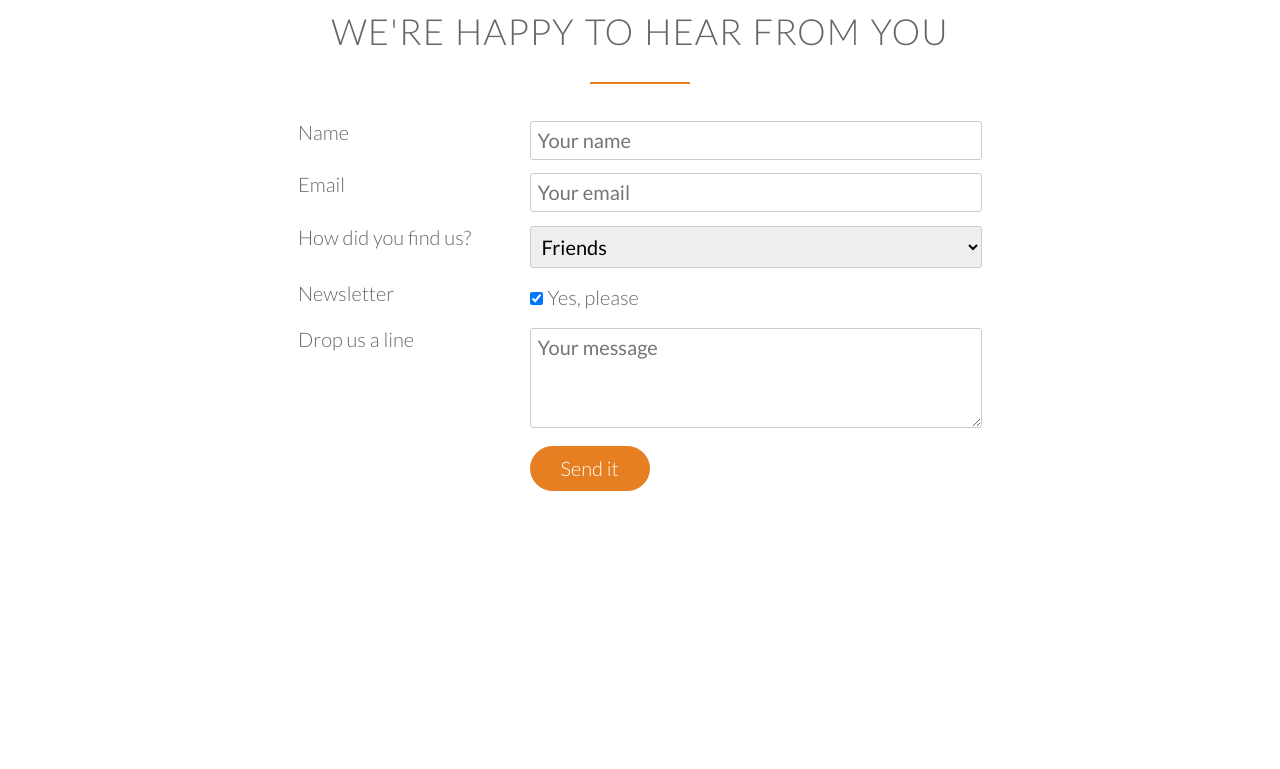
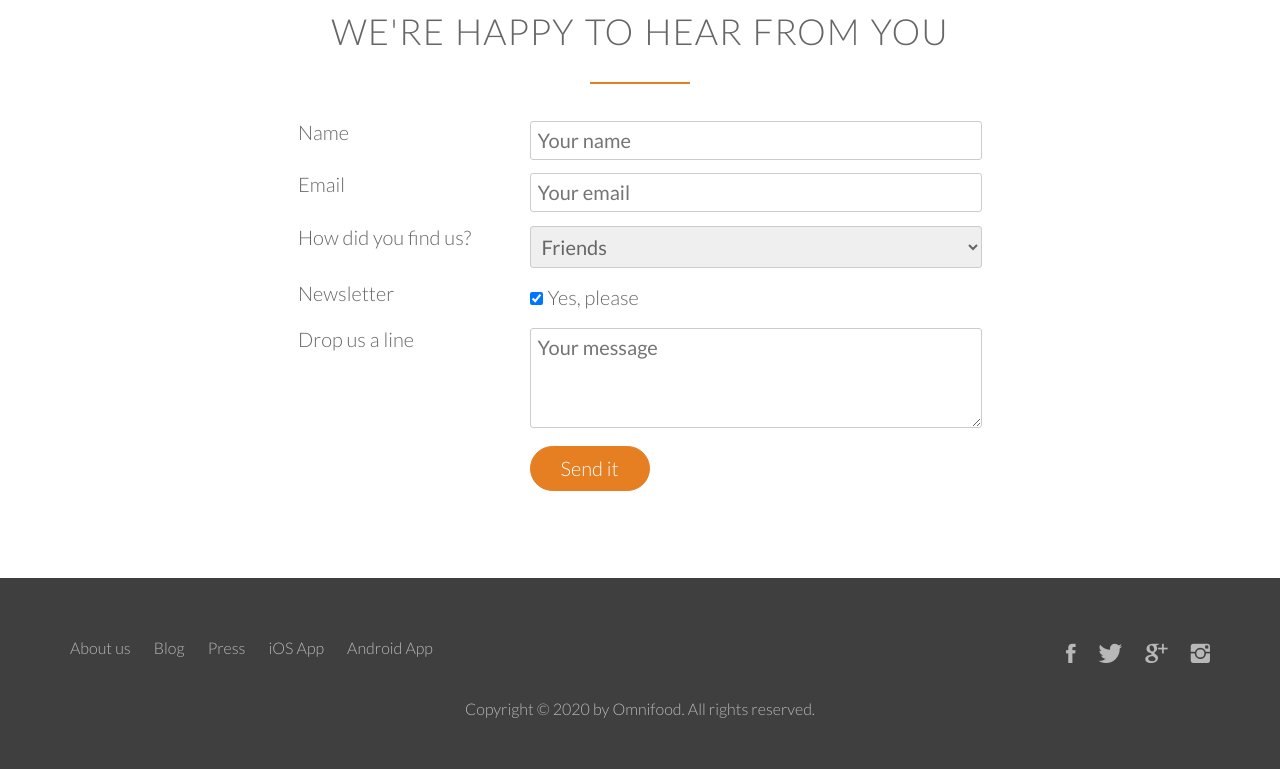
Before and after one commit to lukeevangraham/omnifood, a PHP site: page / in a window 1280 px wide. Shown: the part 4695-5464 px from the top of the page. Before the commit the page ends 5186 px from the top, so only its background shows below. Run offline with PHP 8.4, Linux system fonts and the light colour scheme; some web fonts are replaced.

Commit message:
page complete without media queries

```diff
--- a/index.html
+++ b/index.html
@@ -225,19 +225,22 @@
         <div class="row">
             <div class="col span-1-of-3">
                 <blockquote>
-                    Omnifood is just awesome! I just launched a startup which leaves me with no time for cooking, so Omnifood is a life-saver. Now that I got used to it, I couldn't live without my daily meals!
+                    Omnifood is just awesome! I just launched a startup which leaves me with no time for cooking, so
+                    Omnifood is a life-saver. Now that I got used to it, I couldn't live without my daily meals!
                     <cite><img src="./resources/img/customer-1.jpg" alt="">Alberto Duncan</cite>
                 </blockquote>
             </div>
             <div class="col span-1-of-3">
                 <blockquote>
-                    Inexpensive, healthy and great-tasting meals, delivered right to my home. We have lots of food delivery here in Lisbon, but no one comes even close to Omifood. Me and my family are so in love!
+                    Inexpensive, healthy and great-tasting meals, delivered right to my home. We have lots of food
+                    delivery here in Lisbon, but no one comes even close to Omifood. Me and my family are so in love!
                     <cite><img src="./resources/img/customer-2.jpg" alt="">Joana Silva</cite>
                 </blockquote>
             </div>
             <div class="col span-1-of-3">
                 <blockquote>
-                    I was looking for a quick and easy food delivery service in San Franciso. I tried a lot of them and ended up with Omnifood. Best food delivery service in the Bay Area. Keep up the great work!
+                    I was looking for a quick and easy food delivery service in San Franciso. I tried a lot of them and
+                    ended up with Omnifood. Best food delivery service in the Bay Area. Keep up the great work!
                     <cite><img src="./resources/img/customer-3.jpg" alt="">Milton Chapman</cite>
                 </blockquote>
             </div>
@@ -315,7 +318,7 @@
 
     <section class="section-form">
         <div class="row">
-<h2>We're happy to hear from you</h2>
+            <h2>We're happy to hear from you</h2>
         </div>
 
         <div class="row">
@@ -377,41 +380,40 @@
         </div>
     </section>
 
+    <footer>
+        <div class="row">
+            <div class="col span-1-of-2">
+                <ul class="footer-nav">
+                    <li><a href="#">About us</a></li>
+                    <li><a href="#">Blog</a></li>
+                    <li><a href="#">Press</a></li>
+                    <li><a href="#">iOS App</a></li>
+                    <li><a href="#">Android App</a></li>
+
+                </ul>
+            </div>
+            <div class="col span-1-of-2">
+                <ul class="social-links">
+                    <li><a href="#"><i class="ion-social-facebook"></i></a></li>
+                    <li><a href="#"><i class="ion-social-twitter"></i></a></li>
+                    <li><a href="#"><i class="ion-social-googleplus"></i></a></li>
+                    <li><a href="#"><i class="ion-social-instagram"></i></a></li>
+                </ul>
+            </div>
+        </div>
+        <div class="row">
+            <p>
+                Copyright &copy; 2020 by Omnifood.  All rights reserved.
+            </p>
+        </div>
+    </footer>
+
 </body>
 
 </html>
 
 
 <!--
-
-    Title:
-
-Fields to include:
-
-
-
-
-
-
-
-
-
-
-
-
-
-
-
-Access to newest creations
-Free delivery
-
-Plan 3:
-
-
-
-Free delivery
-
-
 
 
 
--- a/resources/css/style.css
+++ b/resources/css/style.css
@@ -126,7 +126,6 @@ h2:after {
     color: #e67e22;
     font-size: 120%;
     margin-right: 10px;
-
     /* secrets to align text and icons */
     line-height: 120%;
     vertical-align: middle;
@@ -135,8 +134,7 @@ h2:after {
 
 /* LINKS */
 
-a:link,
-a:visited {
+a:link, a:visited {
     color: #e67e22;
     text-decoration: none;
     padding-bottom: 1px;
@@ -144,17 +142,14 @@ a:visited {
     transition: border-bottom 0.2s, color 0.2s
 }
 
-a:hover,
-a:active {
+a:hover, a:active {
     color: rgb(102, 102, 102);
     border-bottom: 1px solid transparent;
 }
 
 /* BUTTONS */
 
-.btn:link,
-.btn:visited,
-input[type=submit] {
+.btn:link, .btn:visited, input[type=submit] {
     display: inline-block;
     padding: 10px 30px;
     font-weight: 300;
@@ -163,9 +158,7 @@ input[type=submit] {
     transition: background-color 0.2s, border 0.2s, color 0.2s;
 }
 
-.btn-full:link,
-.btn-full:visited,
-input[type=submit] {
+.btn-full:link, .btn-full:visited, input[type=submit] {
     background-color: #e67e22;
     border: 1px solid #e67e22;
     color: #fff;
@@ -177,10 +170,7 @@ input[type=submit] {
     color: #e67e22;
 }
 
-.btn:hover,
-.btn:active,
-input[type=submit]:hover,
-input[type=submit]:active {
+.btn:hover, .btn:active, input[type=submit]:hover, input[type=submit]:active {
     background-color: #cf6d17;
 }
 
@@ -352,8 +342,7 @@ header {
     margin-right: 10px;
 }
 
-.btn-app:link,
-.btn-app:visited {
+.btn-app:link, .btn-app:visited {
     border: 0
 }
 
@@ -373,18 +362,13 @@ header {
     margin-bottom: 5px;
 }
 
-.icon-small {
-
-}
-
-
+.icon-small {}
 
 /* --------------------------- */
 
 /* TESTIMONIALS */
 
 /* --------------------------- */
-
 
 .section-testimonials {
     background-image: linear-gradient(rgba(0, 0, 0, 0.76), rgba(0, 0, 0, 0.76)), url(img/back-customers.jpg);
@@ -422,7 +406,6 @@ cite img {
     margin-right: 10px;
     vertical-align: middle;
 }
-
 
 /* --------------------------- */
 
@@ -482,8 +465,6 @@ cite img {
     padding: 5px 0;
 }
 
-
-
 /* --------------------------- */
 
 /* CONTACT FORM */
@@ -495,14 +476,15 @@ cite img {
     margin: 0 auto;
 }
 
-input[type=text],
-input[type=email],
-select,
-textarea {
+input[type=text], input[type=email], select, textarea {
     width: 100%;
     padding: 7px;
     border-radius: 3px;
     border: 1px solid rgb(204, 204, 204)
+}
+
+select {
+    color: rgb(102, 102, 102);
 }
 
 textarea {
@@ -517,4 +499,80 @@ input[type=checkbox] {
     margin: 10px 5px 10px 0
 }
 
-*:focus {outline: none;}
+*:focus {
+    outline: none;
+}
+
+/* --------------------------- */
+
+/* FOOTER */
+
+/* --------------------------- */
+
+footer {
+    background-color: rgb(63, 63, 63);
+    padding: 50px;
+    font-size: 80%;
+}
+
+.footer-nav {
+    list-style: none;
+    float: left;
+}
+
+.social-links {
+    list-style: none;
+    float: right;
+}
+
+.footer-nav li, .social-links li {
+    display: inline-block;
+    margin-right: 20px;
+}
+
+.footer-nav li:last-child, .social-links li:last-child {
+    margin-right: 0;
+}
+
+.footer-nav li a:link, .footer-nav li a:visited, .social-links li a:link, .social-links li a:visited {
+    text-decoration: none;
+    border: 0;
+    color: rgb(184, 184, 184);
+    transition: color 0.2s;
+}
+
+.footer-nav li a:hover, .footer-nav li a:active {
+    color: rgb(230, 230, 230);
+}
+
+.social-links li a:link,
+.social-links li a:visited {
+    font-size: 160%;
+}
+
+.ion-social-facebook,
+.ion-social-twitter,
+.ion-social-googleplus,
+.ion-social-instagram {
+    transition: color 0.2s;
+}
+
+.ion-social-facebook:hover {
+    color: #3b5998;
+}
+.ion-social-twitter:hover {
+    color: #55acee;
+}
+.ion-social-googleplus:hover {
+    color: #dd4b39;
+}
+.ion-social-instagram:hover {
+    color: #e95950;
+}
+
+
+footer p {
+    color: rgb(184, 184, 184);
+    text-align: center;
+    margin-top: 20px;
+}
```
